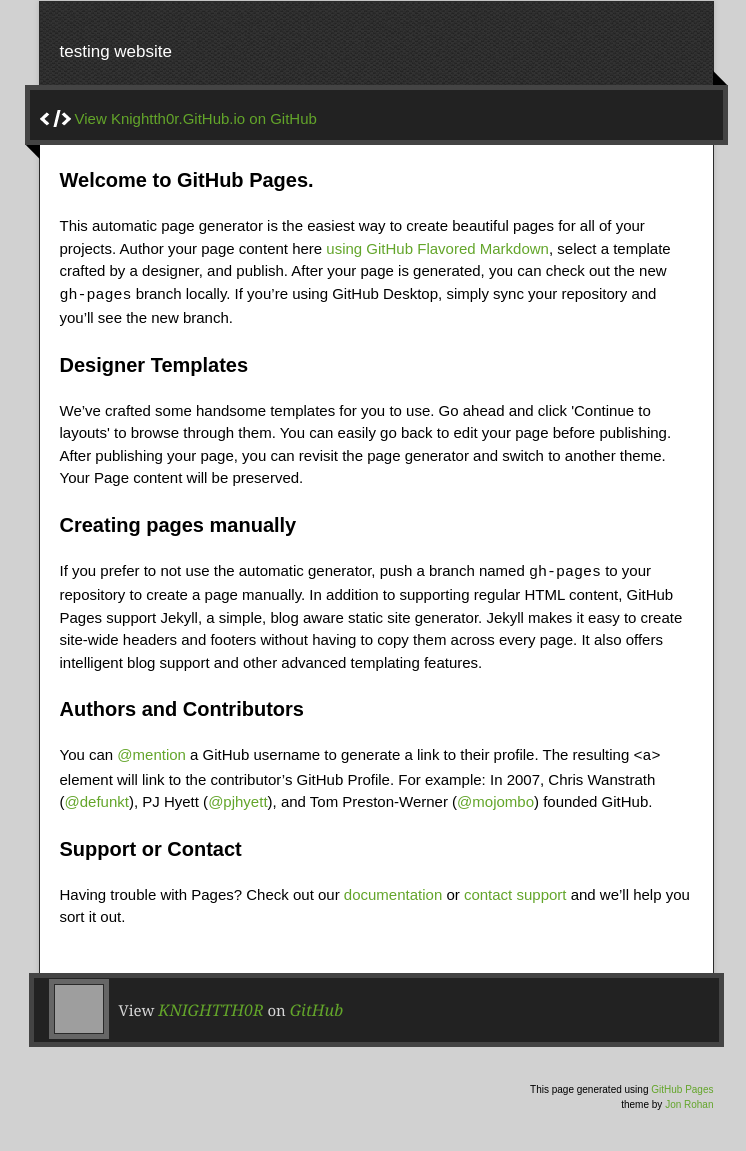
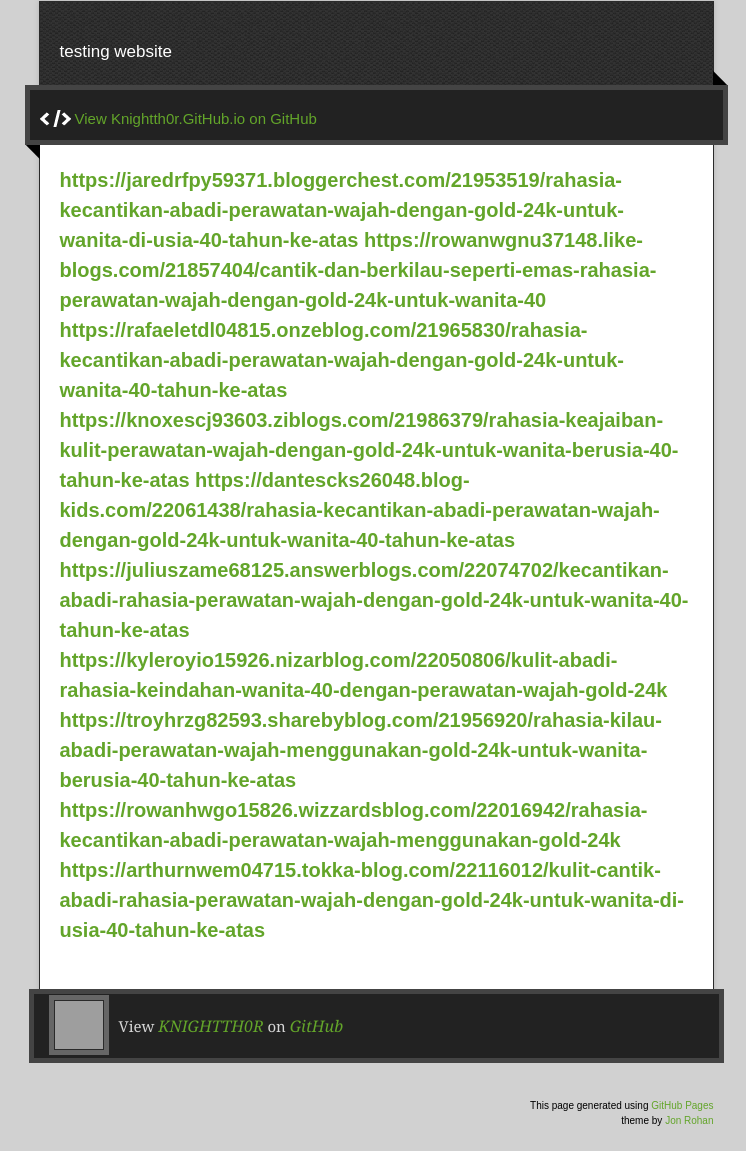
Before and after one commit to KNIGHTTH0R/KNIGHTTH0R.github.io, a plain HTML site: page index.html in a window 1280 px wide. Shown: the part 129-1280 px from the top of the page, without its empty margins (264-1010 px from the left). Drawn offline with nearby package versions, Linux system fonts and the light colour scheme; grey boxes are pictures that could not be loaded.

Commit message:
Update index.html

```diff
--- a/index.html
+++ b/index.html
@@ -35,30 +35,16 @@
         </div>
         <article class="markdown-body">
           <h3>
-<a id="welcome-to-github-pages" class="anchor" href="#welcome-to-github-pages" aria-hidden="true"><span aria-hidden="true" class="octicon octicon-link"></span></a>Welcome to GitHub Pages.</h3>
-
-<p>This automatic page generator is the easiest way to create beautiful pages for all of your projects. Author your page content here <a href="https://guides.github.com/features/mastering-markdown/">using GitHub Flavored Markdown</a>, select a template crafted by a designer, and publish. After your page is generated, you can check out the new <code>gh-pages</code> branch locally. If you’re using GitHub Desktop, simply sync your repository and you’ll see the new branch.</p>
-
-<h3>
-<a id="designer-templates" class="anchor" href="#designer-templates" aria-hidden="true"><span aria-hidden="true" class="octicon octicon-link"></span></a>Designer Templates</h3>
-
-<p>We’ve crafted some handsome templates for you to use. Go ahead and click 'Continue to layouts' to browse through them. You can easily go back to edit your page before publishing. After publishing your page, you can revisit the page generator and switch to another theme. Your Page content will be preserved.</p>
-
-<h3>
-<a id="creating-pages-manually" class="anchor" href="#creating-pages-manually" aria-hidden="true"><span aria-hidden="true" class="octicon octicon-link"></span></a>Creating pages manually</h3>
-
-<p>If you prefer to not use the automatic generator, push a branch named <code>gh-pages</code> to your repository to create a page manually. In addition to supporting regular HTML content, GitHub Pages support Jekyll, a simple, blog aware static site generator. Jekyll makes it easy to create site-wide headers and footers without having to copy them across every page. It also offers intelligent blog support and other advanced templating features.</p>
-
-<h3>
-<a id="authors-and-contributors" class="anchor" href="#authors-and-contributors" aria-hidden="true"><span aria-hidden="true" class="octicon octicon-link"></span></a>Authors and Contributors</h3>
-
-<p>You can <a href="https://help.github.com/articles/basic-writing-and-formatting-syntax/#mentioning-users-and-teams" class="user-mention">@mention</a> a GitHub username to generate a link to their profile. The resulting <code>&lt;a&gt;</code> element will link to the contributor’s GitHub Profile. For example: In 2007, Chris Wanstrath (<a href="https://github.com/defunkt" class="user-mention">@defunkt</a>), PJ Hyett (<a href="https://github.com/pjhyett" class="user-mention">@pjhyett</a>), and Tom Preston-Werner (<a href="https://github.com/mojombo" class="user-mention">@mojombo</a>) founded GitHub.</p>
-
-<h3>
-<a id="support-or-contact" class="anchor" href="#support-or-contact" aria-hidden="true"><span aria-hidden="true" class="octicon octicon-link"></span></a>Support or Contact</h3>
-
-<p>Having trouble with Pages? Check out our <a href="https://help.github.com/pages">documentation</a> or <a href="https://github.com/contact">contact support</a> and we’ll help you sort it out.</p>
-
+<a href src='https://jaredrfpy59371.bloggerchest.com/21953519/rahasia-kecantikan-abadi-perawatan-wajah-dengan-gold-24k-untuk-wanita-di-usia-40-tahun-ke-atas' target = '_blank'>https://jaredrfpy59371.bloggerchest.com/21953519/rahasia-kecantikan-abadi-perawatan-wajah-dengan-gold-24k-untuk-wanita-di-usia-40-tahun-ke-atas</a>
+<a href src='https://rowanwgnu37148.like-blogs.com/21857404/cantik-dan-berkilau-seperti-emas-rahasia-perawatan-wajah-dengan-gold-24k-untuk-wanita-40' target = '_blank'>https://rowanwgnu37148.like-blogs.com/21857404/cantik-dan-berkilau-seperti-emas-rahasia-perawatan-wajah-dengan-gold-24k-untuk-wanita-40</a>
+<a href src='https://rafaeletdl04815.onzeblog.com/21965830/rahasia-kecantikan-abadi-perawatan-wajah-dengan-gold-24k-untuk-wanita-40-tahun-ke-atas' target = '_blank'>https://rafaeletdl04815.onzeblog.com/21965830/rahasia-kecantikan-abadi-perawatan-wajah-dengan-gold-24k-untuk-wanita-40-tahun-ke-atas</a>
+<a href src='https://knoxescj93603.ziblogs.com/21986379/rahasia-keajaiban-kulit-perawatan-wajah-dengan-gold-24k-untuk-wanita-berusia-40-tahun-ke-atas' target = '_blank'>https://knoxescj93603.ziblogs.com/21986379/rahasia-keajaiban-kulit-perawatan-wajah-dengan-gold-24k-untuk-wanita-berusia-40-tahun-ke-atas</a>
+<a href src='https://dantescks26048.blog-kids.com/22061438/rahasia-kecantikan-abadi-perawatan-wajah-dengan-gold-24k-untuk-wanita-40-tahun-ke-atas' target = '_blank'>https://dantescks26048.blog-kids.com/22061438/rahasia-kecantikan-abadi-perawatan-wajah-dengan-gold-24k-untuk-wanita-40-tahun-ke-atas</a>
+<a href src='https://juliuszame68125.answerblogs.com/22074702/kecantikan-abadi-rahasia-perawatan-wajah-dengan-gold-24k-untuk-wanita-40-tahun-ke-atas' target = '_blank'>https://juliuszame68125.answerblogs.com/22074702/kecantikan-abadi-rahasia-perawatan-wajah-dengan-gold-24k-untuk-wanita-40-tahun-ke-atas</a>
+<a href src='https://kyleroyio15926.nizarblog.com/22050806/kulit-abadi-rahasia-keindahan-wanita-40-dengan-perawatan-wajah-gold-24k' target = '_blank'>https://kyleroyio15926.nizarblog.com/22050806/kulit-abadi-rahasia-keindahan-wanita-40-dengan-perawatan-wajah-gold-24k</a>
+<a href src='https://troyhrzg82593.sharebyblog.com/21956920/rahasia-kilau-abadi-perawatan-wajah-menggunakan-gold-24k-untuk-wanita-berusia-40-tahun-ke-atas' target = '_blank'>https://troyhrzg82593.sharebyblog.com/21956920/rahasia-kilau-abadi-perawatan-wajah-menggunakan-gold-24k-untuk-wanita-berusia-40-tahun-ke-atas</a>
+<a href src='https://rowanhwgo15826.wizzardsblog.com/22016942/rahasia-kecantikan-abadi-perawatan-wajah-menggunakan-gold-24k' target = '_blank'>https://rowanhwgo15826.wizzardsblog.com/22016942/rahasia-kecantikan-abadi-perawatan-wajah-menggunakan-gold-24k</a>
+<a href src='https://arthurnwem04715.tokka-blog.com/22116012/kulit-cantik-abadi-rahasia-perawatan-wajah-dengan-gold-24k-untuk-wanita-di-usia-40-tahun-ke-atas' target = '_blank'>https://arthurnwem04715.tokka-blog.com/22116012/kulit-cantik-abadi-rahasia-perawatan-wajah-dengan-gold-24k-untuk-wanita-di-usia-40-tahun-ke-atas</a>
 
         </article>
       </div>
```
